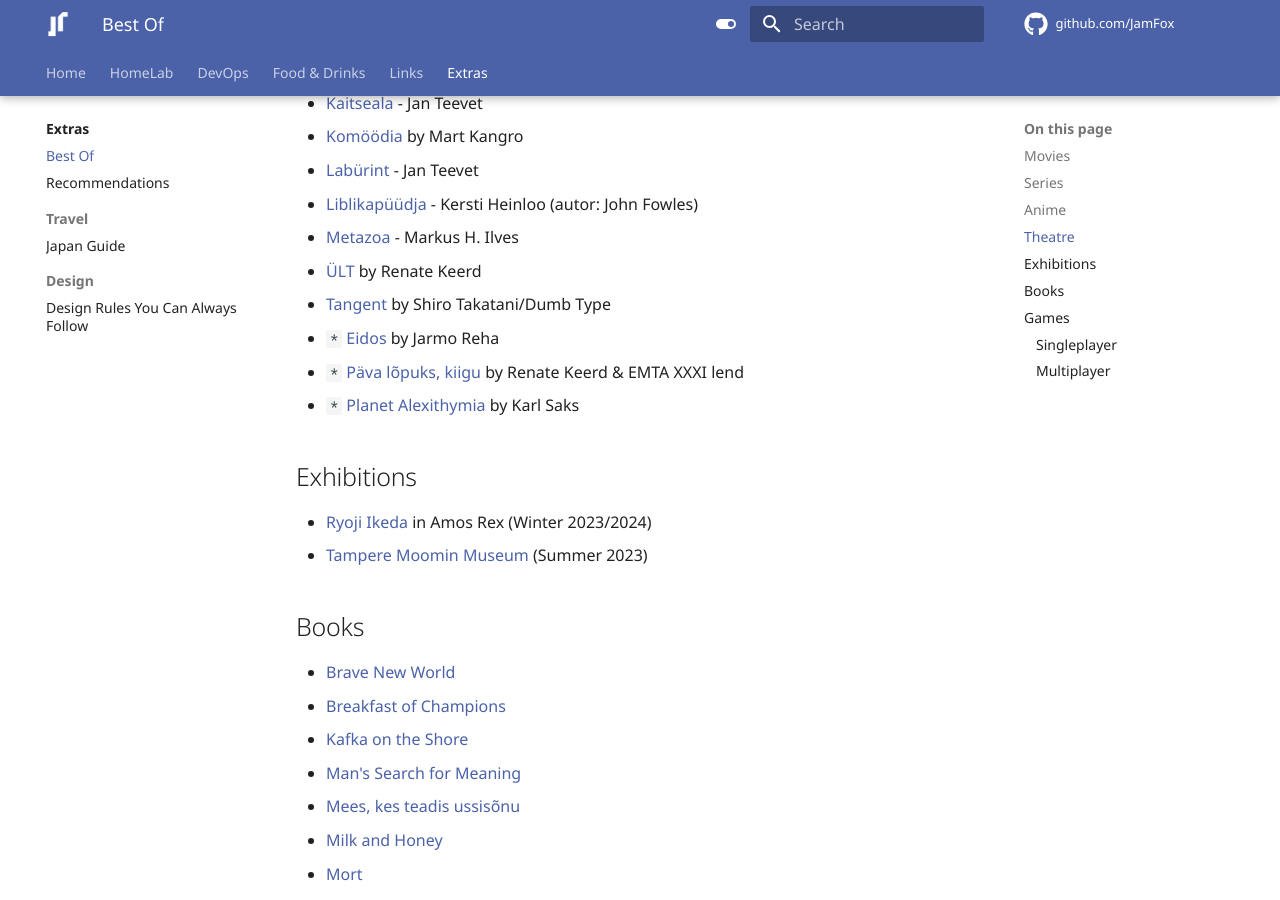
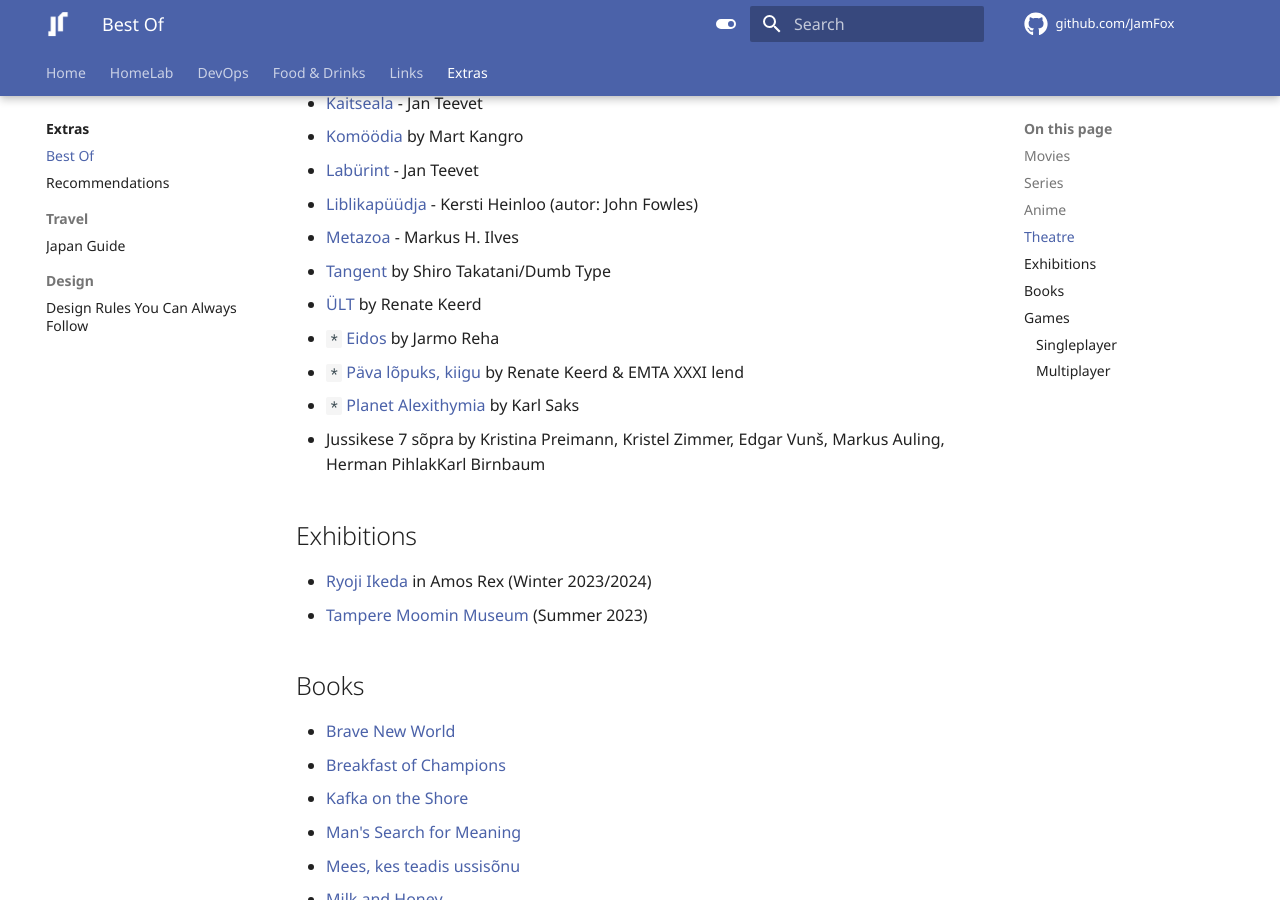
Before and after one commit to JamFox/docs.jamfox.dev, an MkDocs documentation site: the page built from docs/content/extras/bestof.md, in a window 1280 px wide and 900 px high, scrolled down 3585 px. Built offline with MkDocs 1.6.1 and Material for MkDocs 9.7.7, drawn with Linux system fonts in a browser that asks for light colours; comment, search, counter and statistics services are not loaded.

Commit message:
add jussikese

```diff
--- a/docs/content/extras/bestof.md
+++ b/docs/content/extras/bestof.md
@@ -111,11 +111,12 @@ A collection of lists of what I believe to be the best of the best from each med
 - [Labürint](https://paideteater.ee/laburint) - Jan Teevet
 - [Liblikapüüdja](https://www.kellerteater.ee/lavastused/liblikapyydja) - Kersti Heinloo (autor: John Fowles)
 - [Metazoa](https://linnateater.ee/lavastused/metazoa/) - Markus H. Ilves
+- [Tangent](https://tartu2024.ee/shiro-takatani-dumb-type-tangent/) by Shiro Takatani/Dumb Type
 - [ÜLT](https://www.eestinoorsooteater.ee/et/%C3%BClt) by Renate Keerd
-- [Tangent](https://tartu2024.ee/shiro-takatani-dumb-type-tangent/) by Shiro Takatani/Dumb Type
 - `*` [Eidos](https://www.ekspeditsioon.com/lavastused/eidos) by Jarmo Reha
 - `*` [Päva lõpuks, kiigu](https://www.uusteater.ee/lavastused/renatexxxi) by Renate Keerd & EMTA XXXI lend
 - `*` [Planet Alexithymia](https://saal.ee/performance/planet-alexithymia-261/) by Karl Saks
+- Jussikese 7 sõpra by Kristina Preimann, Kristel Zimmer, Edgar Vunš, Markus Auling, Herman PihlakKarl Birnbaum
 
 ## Exhibitions
 
```
